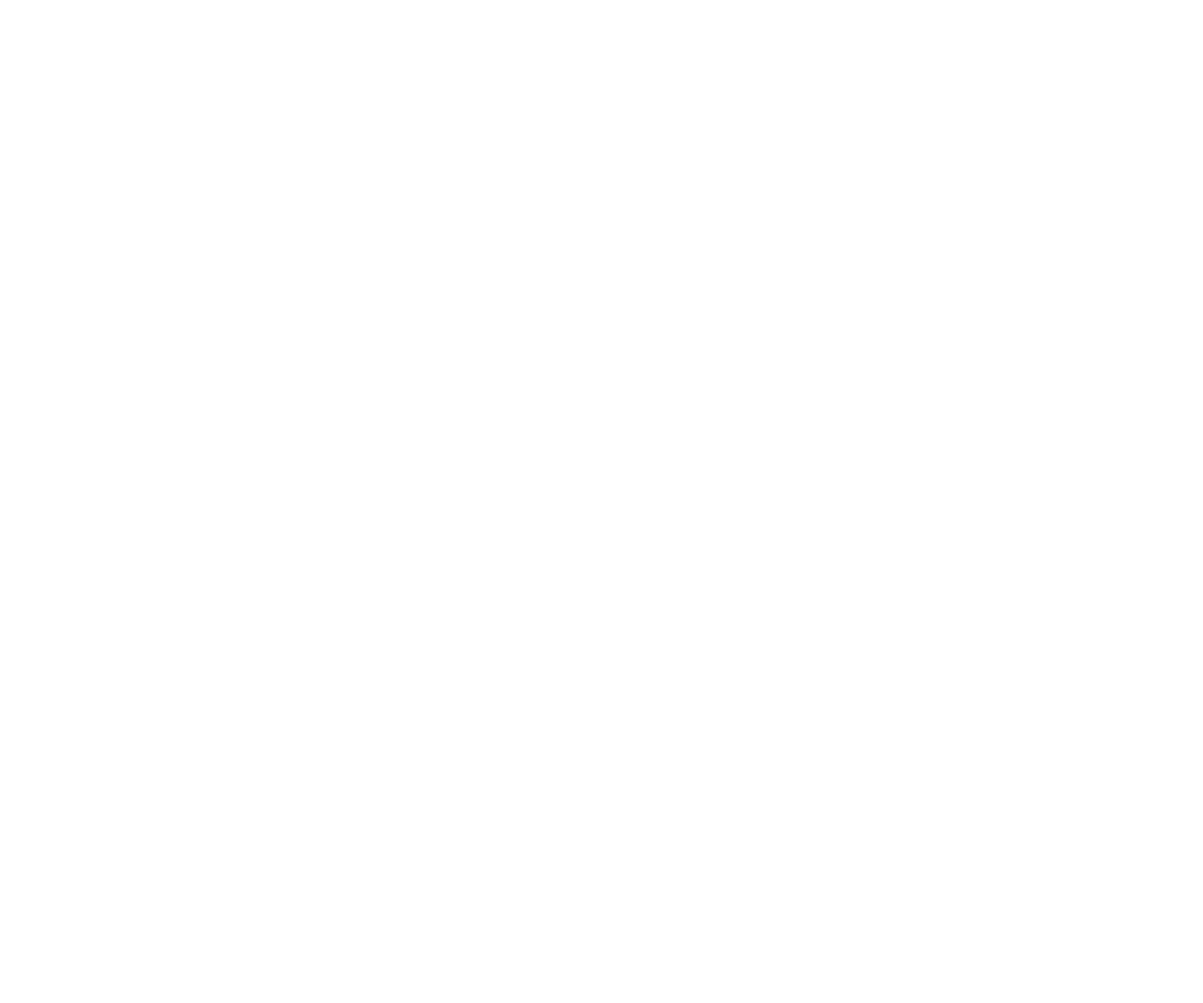
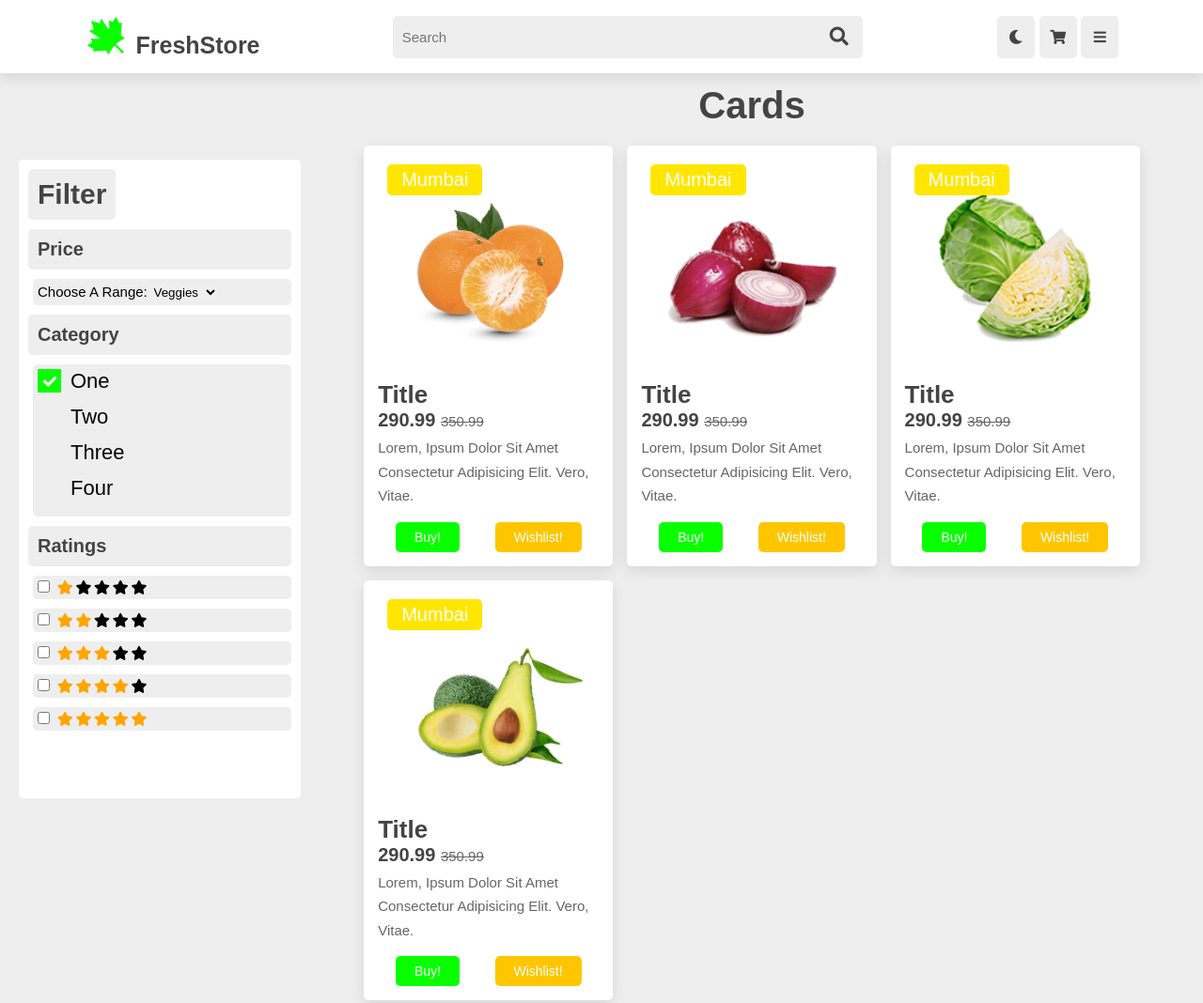
Before and after one commit to Aayushjain-code/FreshStyle-Store, a plain HTML site: page pages/Product Page/product.html in a window 1280 px wide. Shown: the top 1068 px of the page at 94% size. Before the commit the page ends 800 px from the top, so only its background shows below. Drawn offline with Linux system fonts and the light colour scheme.

Commit message:
products page completed

```diff
--- /dev/null
+++ b/components/checkbox.css
@@ -0,0 +1,67 @@
+/* The container-checkbox */
+.container-checkbox {
+	display: block;
+	position: relative;
+	padding-left: 35px;
+	margin-bottom: 12px;
+	cursor: pointer;
+	font-size: 22px;
+	-webkit-user-select: none;
+	-moz-user-select: none;
+	-ms-user-select: none;
+	user-select: none;
+}
+
+/* Hide the browser's default checkbox */
+.container-checkbox input {
+	position: absolute;
+	opacity: 0;
+	cursor: pointer;
+	height: 0;
+	width: 0;
+}
+
+/* Create a custom checkbox */
+.checkmark {
+	position: absolute;
+	top: 0;
+	left: 0;
+	height: 25px;
+	width: 25px;
+	background-color: #eee;
+}
+
+/* On mouse-over, add a grey background color */
+.container-checkbox:hover input~.checkmark {
+	background-color: rgb(148, 148, 148);
+}
+
+/* When the checkbox is checked, add a blue background */
+.container-checkbox input:checked~.checkmark {
+	background-color:var(--primary)
+}
+
+/* Create the checkmark/indicator (hidden when not checked) */
+.checkmark:after {
+	content: "";
+	position: absolute;
+	display: none;
+}
+
+/* Show the checkmark when checked */
+.container-checkbox input:checked~.checkmark:after {
+	display: block;
+}
+
+/* Style the checkmark/indicator */
+.container-checkbox .checkmark:after {
+	left: 9px;
+	top: 5px;
+	width: 5px;
+	height: 10px;
+	border: solid white;
+	border-width: 0 3px 3px 0;
+	-webkit-transform: rotate(45deg);
+	-ms-transform: rotate(45deg);
+	transform: rotate(45deg);
+}
--- /dev/null
+++ b/components/component.css
@@ -0,0 +1 @@
+@import url(./checkbox.css);
--- a/css/general.css
+++ b/css/general.css
@@ -19,6 +19,7 @@ html {
 
 html::-webkit-scrollbar {
 	width: 0.4rem;
+	height: 0.1rem;
 }
 
 html::-webkit-scrollbar-track {
--- a/css/header.css
+++ b/css/header.css
@@ -108,6 +108,14 @@
 	padding-left: 2rem;
 }
 
+
+.active-page{
+	color: var(--primary);
+	background: var(--bg-color-2);
+	padding-left: 2rem;
+}
+
+
 .header .login-form {
 	position: absolute;
 	top: 115%;
--- a/pages/Product Page/product.html
+++ b/pages/Product Page/product.html
@@ -0,0 +1,239 @@
+<!DOCTYPE html>
+<html lang="en">
+
+<head>
+	<meta charset="UTF-8">
+	<meta http-equiv="X-UA-Compatible" content="IE=edge">
+	<meta name="viewport" content="width=device-width, initial-scale=1.0">
+	<title>FreshStore</title>
+
+	<!-- font awesome cdn link  -->
+	<link rel="stylesheet" href="https://cdnjs.cloudflare.com/ajax/libs/font-awesome/5.15.4/css/all.min.css">
+
+	<!-- custom css file cdn link  -->
+	<link rel="stylesheet" href="/style.css">
+	<link rel="stylesheet" href="./products.css">
+
+</head>
+
+<body>
+
+	<!-- header section starts  -->
+
+	<header class="header">
+
+		<a href="#" class="logo"> <i class="fab fa-canadian-maple-leaf"></i> FreshStore </a>
+
+		<form action="" class="search-form">
+			<input type="search" name="" placeholder="Search" id="searchBox">
+			<label for="searchBox" class="fas fa-search"></label>
+		</form>
+
+		<div class="icons">
+			<div class="fas fa-search" id="search-btn"></div>
+			<div class="fas fa-moon" id="theme-btn"></div>
+			<div class="fas fa-shopping-cart"></div>
+			<div class="fas fa-bars" id="menu-btn"></div>
+		</div>
+
+		<nav class="navbar">
+			<a href="/index.html">Home</a>
+			<a href="#products" class="active-page">Products</a>
+			<a href="#cart">Cart</a>
+			<a href="#wishlist">Wishlist</a>
+			<a href="#login">Login</a>
+			<a href="#signin">Signin</a>
+			<a href="#profile">Profile</a>
+		</nav>
+
+	</header>
+
+	<!-- header section ends -->
+
+
+	<div class="main-container">
+		<div class="filter-container">
+			<h1 class="filter-heading">filter</h1>
+			<h1 class="filter-sub-heading">Price</h1>
+			<div class="filter-items">
+				<label style="font-size: 1.5rem;" >Choose a range:</label>
+				<select >
+					<option value="volvo">Veggies</option>
+					<option value="saab">fruits</option>
+					<option value="opel">Northern</option>
+					<option value="audi">Eastern</option>
+				</select>
+
+			</div>
+			<h1 class="filter-sub-heading">category</h1>
+			<div class="filter-items">
+				<label class="container-checkbox">One
+					<input type="checkbox" checked="checked">
+					<span class="checkmark"></span>
+				</label>
+				<label class="container-checkbox">Two
+					<input type="checkbox">
+					<span class="checkmark"></span>
+				</label>
+				<label class="container-checkbox">Three
+					<input type="checkbox">
+					<span class="checkmark"></span>
+				</label>
+				<label class="container-checkbox">Four
+					<input type="checkbox">
+					<span class="checkmark"></span>
+				</label>
+
+			</div>
+			<h1 class="filter-sub-heading">Ratings</h1>
+			<div class="filter-items">
+				<input type="checkbox"  style="margin-right: 0.5rem;">
+				<span class="fa fa-star checked"></span>
+				<span class="fa fa-star "></span>
+				<span class="fa fa-star "></span>
+				<span class="fa fa-star"></span>
+				<span class="fa fa-star"></span>
+			</div>
+			<div class="filter-items">
+				<input type="checkbox"  style="margin-right: 0.5rem;">
+				<span class="fa fa-star checked"></span>
+				<span class="fa fa-star checked"></span>
+				<span class="fa fa-star "></span>
+				<span class="fa fa-star"></span>
+				<span class="fa fa-star"></span>
+			</div>
+			<div class="filter-items">
+				<input type="checkbox"  style="margin-right: 0.5rem;">
+				<span class="fa fa-star checked"></span>
+				<span class="fa fa-star checked"></span>
+				<span class="fa fa-star checked"></span>
+				<span class="fa fa-star"></span>
+				<span class="fa fa-star"></span>
+			</div>
+			<div class="filter-items">
+				<input type="checkbox"  style="margin-right: 0.5rem;">
+				<span class="fa fa-star checked"></span>
+				<span class="fa fa-star checked"></span>
+				<span class="fa fa-star checked"></span>
+				<span class="fa fa-star checked"></span>
+				<span class="fa fa-star"></span>
+			</div>
+			<div class="filter-items">
+				<input type="checkbox"  style="margin-right: 0.5rem;">
+				<span class="fa fa-star checked"></span>
+				<span class="fa fa-star checked"></span>
+				<span class="fa fa-star checked"></span>
+				<span class="fa fa-star checked"></span>
+				<span class="fa fa-star checked"></span>
+			</div>
+		</div>
+		<div>
+			<!-- Cards section starts  -->
+
+			<section class="cards" id="cards">
+
+				<h1 class="heading">Cards</h1>
+
+				<div class="box-container">
+
+					<div class="box">
+						<div class="image">
+							<img src="/images/product-1.png" alt="">
+							<h3> mumbai </h3>
+						</div>
+						<div class="content">
+							<h2 class="card-title">Title</h2>
+							<div class="price"> 290.99 <span>350.99</span> </div>
+							<p>Lorem, ipsum dolor sit amet consectetur adipisicing elit. Vero, vitae.</p>
+							<div class="btn-container">
+								<a href="#" class="btn"> Buy!</a>
+								<a href="#" class="btn-secondary"> Wishlist!</a>
+							</div>
+						</div>
+					</div>
+
+					<div class="box">
+						<div class="image">
+							<img src="/images/product-2.png" alt="">
+							<h3> mumbai </h3>
+						</div>
+						<div class="content">
+							<h2 class="card-title">Title</h2>
+							<div class="price"> 290.99 <span>350.99</span> </div>
+							<p>Lorem, ipsum dolor sit amet consectetur adipisicing elit. Vero, vitae.</p>
+							<div class="btn-container">
+								<a href="#" class="btn"> Buy!</a>
+								<a href="#" class="btn-secondary"> Wishlist!</a>
+							</div>
+						</div>
+					</div>
+
+					<div class="box">
+						<div class="image">
+							<img src="/images/product-4.png" alt="">
+							<h3> mumbai </h3>
+						</div>
+						<div class="content">
+							<h2 class="card-title">Title</h2>
+							<div class="price"> 290.99 <span>350.99</span> </div>
+							<p>Lorem, ipsum dolor sit amet consectetur adipisicing elit. Vero, vitae.</p>
+							<div class="btn-container">
+								<a href="#" class="btn"> Buy!</a>
+								<a href="#" class="btn-secondary"> Wishlist!</a>
+							</div>
+						</div>
+					</div>
+
+					<div class="box">
+						<div class="image">
+							<img src="/images/product-6.png" alt="">
+							<h3> mumbai </h3>
+						</div>
+						<div class="content">
+							<h2 class="card-title">Title</h2>
+							<div class="price"> 290.99 <span>350.99</span> </div>
+							<p>Lorem, ipsum dolor sit amet consectetur adipisicing elit. Vero, vitae.</p>
+							<div class="btn-container">
+								<a href="#" class="btn"> Buy!</a>
+								<a href="#" class="btn-secondary"> Wishlist!</a>
+							</div>
+						</div>
+					</div>
+				</div>
+			</section>
+			<!-- cards section ends -->
+		</div>
+	</div>
+
+
+
+
+
+
+
+
+	<!-- footer section starts  -->
+
+	<section class="footer">
+
+		<div class="box-container">
+			<div class="box">
+				<a href="#"> <i class="fab fa-twitter"></i> twitter </a>
+				<a href="#"> <i class="fab fa-instagram"></i> instagram </a>
+				<a href="#"> <i class="fab fa-linkedin"></i> linkedin </a>
+			</div>
+		</div>
+
+		<div class="credit"> by <span>Aayush Jain</span> | all rights reserved </div>
+
+	</section>
+
+	<!-- footer section ends -->
+
+
+	<!-- custom js file link  -->
+	<script src="/js/script.js"></script>
+
+</body>
+
+</html>
--- /dev/null
+++ b/pages/Product Page/products.css
@@ -0,0 +1,55 @@
+.main-container {
+	margin-top: 7rem;
+	display: grid;
+	grid-template-columns: 1fr 3fr;
+}
+
+
+.filter-container {
+	margin-top: 10rem;
+	margin-bottom: 10rem;
+	margin-left: 2rem;
+	background-color: var(--bg-color-1);
+	padding: 1rem;
+	border-radius: .5rem;
+	max-height: 68rem;
+}
+
+.filter-heading,
+.filter-sub-heading {
+	display: inline-block;
+	font-size: 3rem;
+	font-weight: bold;
+	color: var(--text-color-1);
+	margin-bottom: 1rem;
+	background-color: var(--bg-color-2);
+	padding: 1rem;
+	border-radius: .5rem;
+}
+
+.filter-sub-heading {
+	display: block;
+	font-size: 2rem;
+}
+
+.filter-items{
+	background-color: var(--bg-color-2);
+	padding: 0.5rem;
+	border-radius: .5rem;
+	margin-bottom: 1rem;
+	margin-left: 0.5rem;
+}
+
+.radio-filter{
+	display: flex;
+	flex-direction: row;
+	align-items: center;
+
+}
+.fa-star{
+	font-size: 1.5rem;
+}
+
+.checked {
+	color: orange;
+}
--- a/style.css
+++ b/style.css
@@ -1,2 +1,3 @@
 @import url('https://fonts.googleapis.com/css2?family=Dancing+Script:wght@600&family=Roboto:ital,wght@0,100;0,300;0,400;0,500;0,700;0,900;1,100;1,300;1,400;1,500;1,700;1,900&display=swap');
 @import url(./css/style.css);
+@import url(./components/component.css);
```
Also changed, not shown: index.html (+2 -2 lines).
